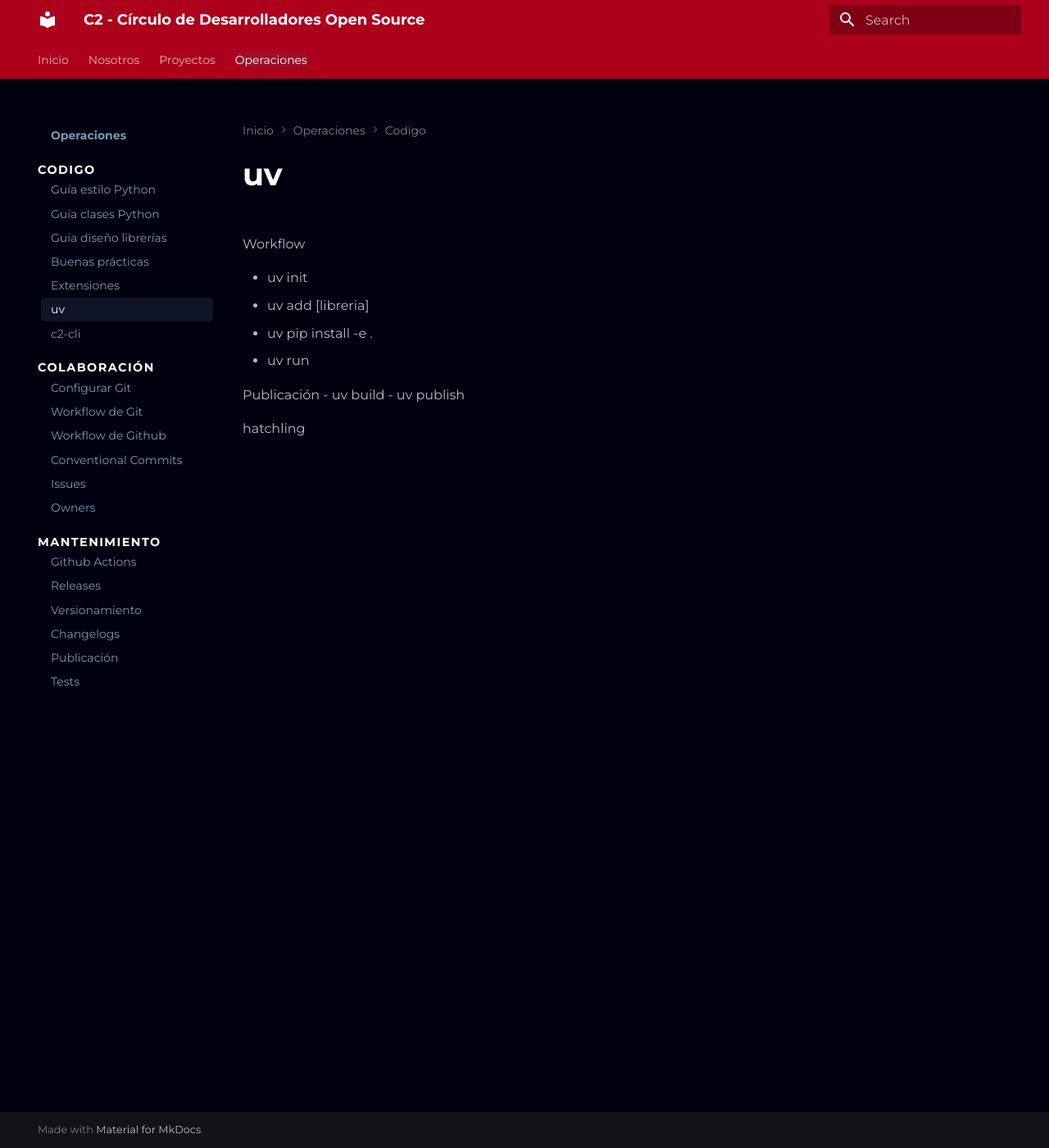
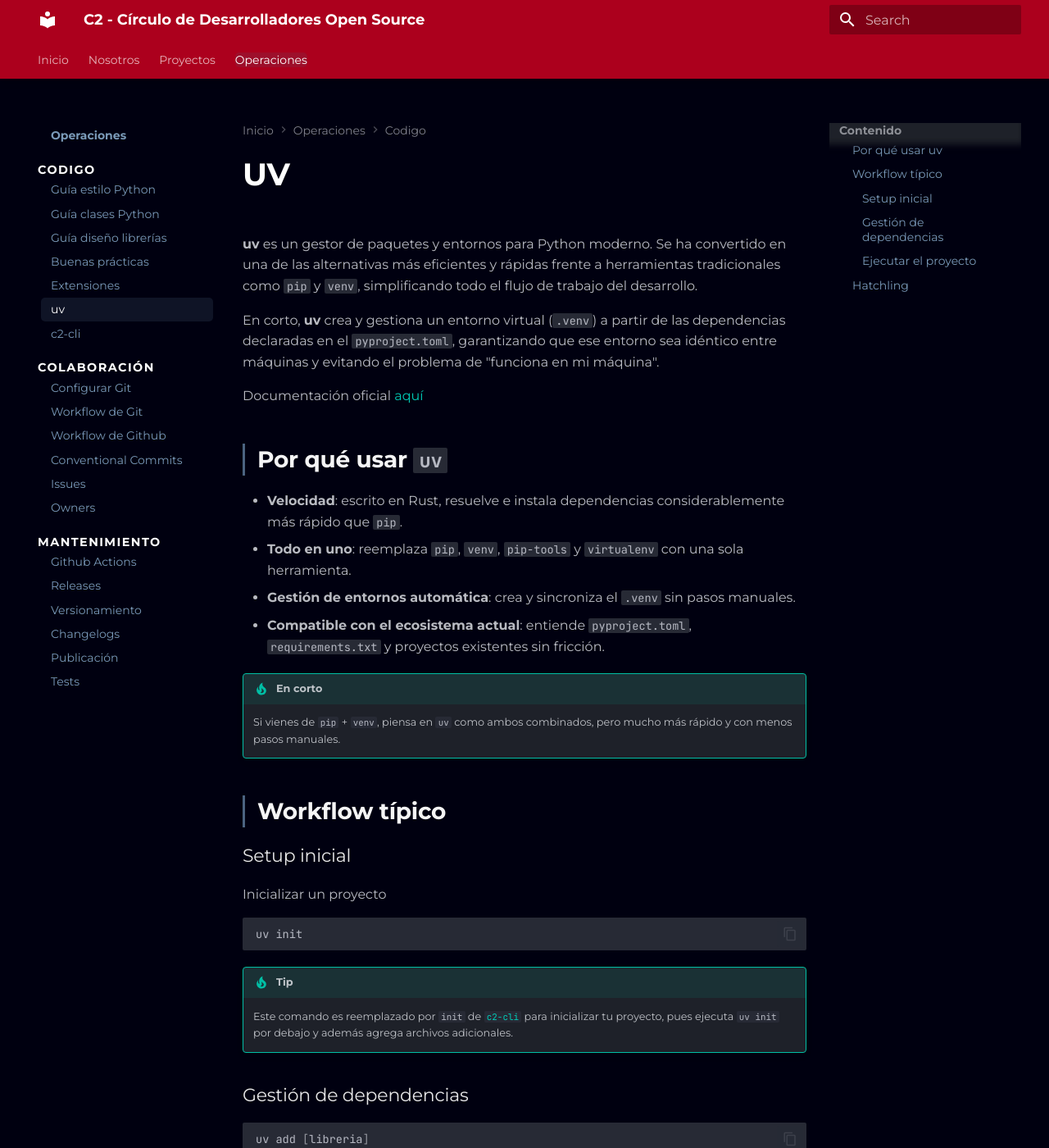
Before and after one commit to c2-circulo-desarrolladores/c2-core, an MkDocs documentation site: the page built from docs/operaciones/codigo/uv.md, in a window 1280 px wide and 1400 px high. Shown: the whole window at 82% size. Built offline with MkDocs 1.6.1 and Material for MkDocs 9.7.7, drawn with Linux system fonts in a browser that asks for light colours; some of the changed text lies outside the part shown.

Commit message:
feat(ops): terminar entrada de uv (closes #39)

````diff
--- a/docs/operaciones/codigo/uv.md
+++ b/docs/operaciones/codigo/uv.md
@@ -1,13 +1,65 @@
-Workflow
+# UV
 
-- uv init
-- uv add [libreria]
-- uv pip install -e .
-- uv run
+**uv** es un gestor de paquetes y entornos para Python moderno. Se ha convertido en una de las alternativas más eficientes y rápidas frente a herramientas tradicionales como `pip` y `venv`, simplificando todo el flujo de trabajo del desarrollo.
 
-Publicación
-- uv build
-- uv publish
+En corto, **uv** crea y gestiona un entorno virtual (`.venv`) a partir de las dependencias declaradas en el `pyproject.toml`, garantizando que ese entorno sea idéntico entre máquinas y evitando el problema de "funciona en mi máquina".
+
+Documentación oficial [aquí](https://docs.astral.sh/uv/)
+
+## Por qué usar `uv`
+
+- **Velocidad**: escrito en Rust, resuelve e instala dependencias considerablemente más rápido que `pip`.
+- **Todo en uno**: reemplaza `pip`, `venv`, `pip-tools` y `virtualenv` con una sola herramienta.
+- **Gestión de entornos automática**: crea y sincroniza el `.venv` sin pasos manuales.
+- **Compatible con el ecosistema actual**: entiende `pyproject.toml`, `requirements.txt` y proyectos existentes sin fricción.
+
+!!! tip "En corto"
+    Si vienes de `pip` + `venv`, piensa en `uv` como ambos combinados, pero mucho más rápido y con menos pasos manuales.
+
+## Workflow típico
+
+### Setup inicial
+
+Inicializar un proyecto
+
+```shell
+uv init
+```
+!!! tip
+    Este comando es reemplazado por `init` de [`c2-cli`](c2-cli.md) para inicializar tu proyecto, pues ejecuta `uv init` por debajo y además agrega archivos adicionales.
+
+### Gestión de dependencias
+
+```shell
+uv add [libreria]
+```
+
+### Ejecutar el proyecto
+
+```shell
+uv sync
+```
+
+```shell
+uv run
+```
+
+!!! warning "Sincronización"
+    Si clonas el repo o cambias de rama, siempre corre `uv sync` antes de trabajar — evita instalar dependencias manualmente y previene desincronización con el `uv.lock`.
 
 
-hatchling
+## Hatchling
+
+**Hatchling** es lo que le permite a `uv` construir e instalar tu propio código como un paquete de Python. Al ejecutar `uv sync`, tu código se instalará como paquete dentro de tu `.venv`, y podrás importarlo fuera de la carpeta `src/`. Este bloque lo agrega automáticamente el comando `init` de [`c2-cli`](c2-cli.md) a tu `pyproject.toml`:
+
+```toml
+[build-system]
+requires = ["hatchling"]
+build-backend = "hatchling.build"
+
+[tool.hatch.build.targets.wheel]
+packages = ["src/{package_name}"]
+```
+
+!!! tip "En corto"
+    Sin este bloque, `uv sync` solo instala tus dependencias. Con él, tu propia librería también se instala en el `.venv` y puedes importarla como cualquier otro paquete.
````
